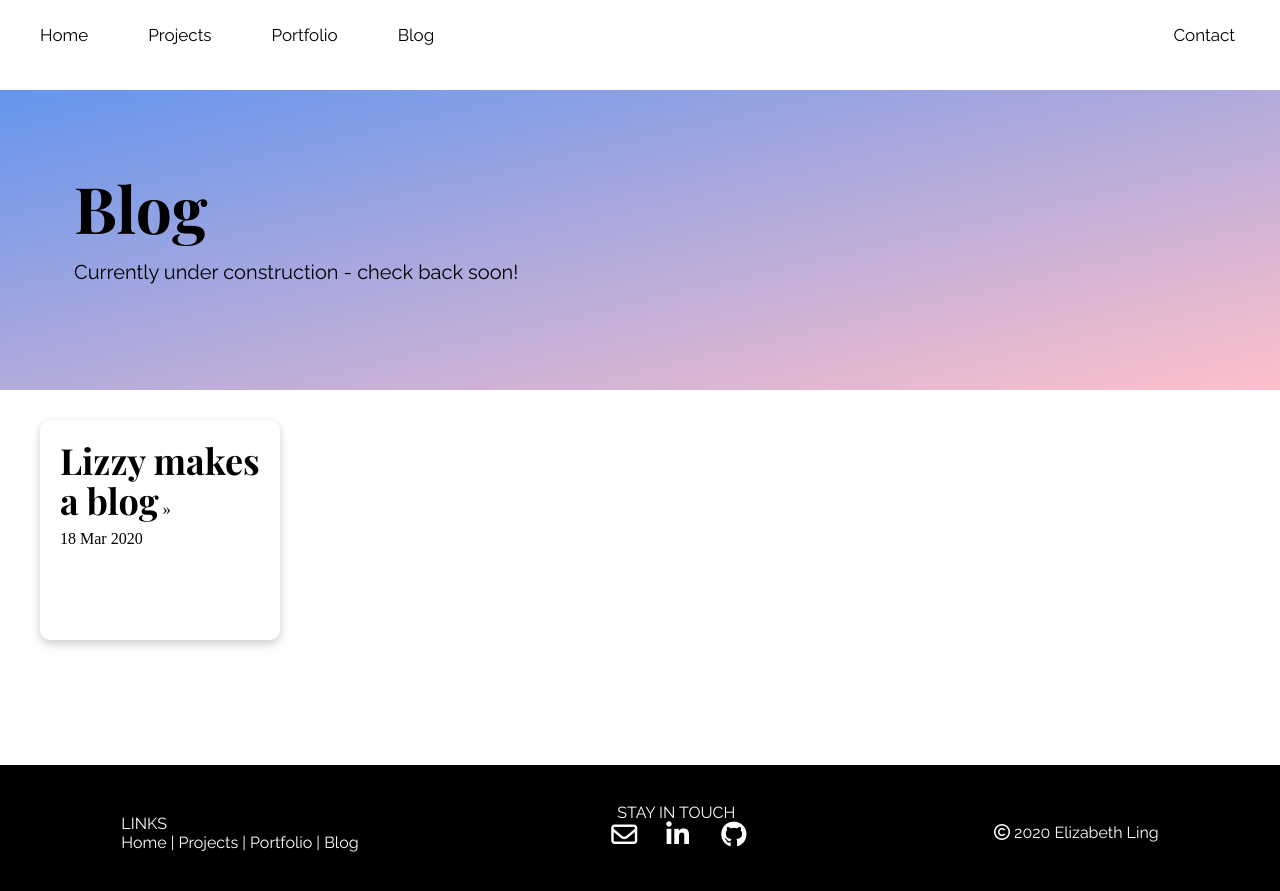
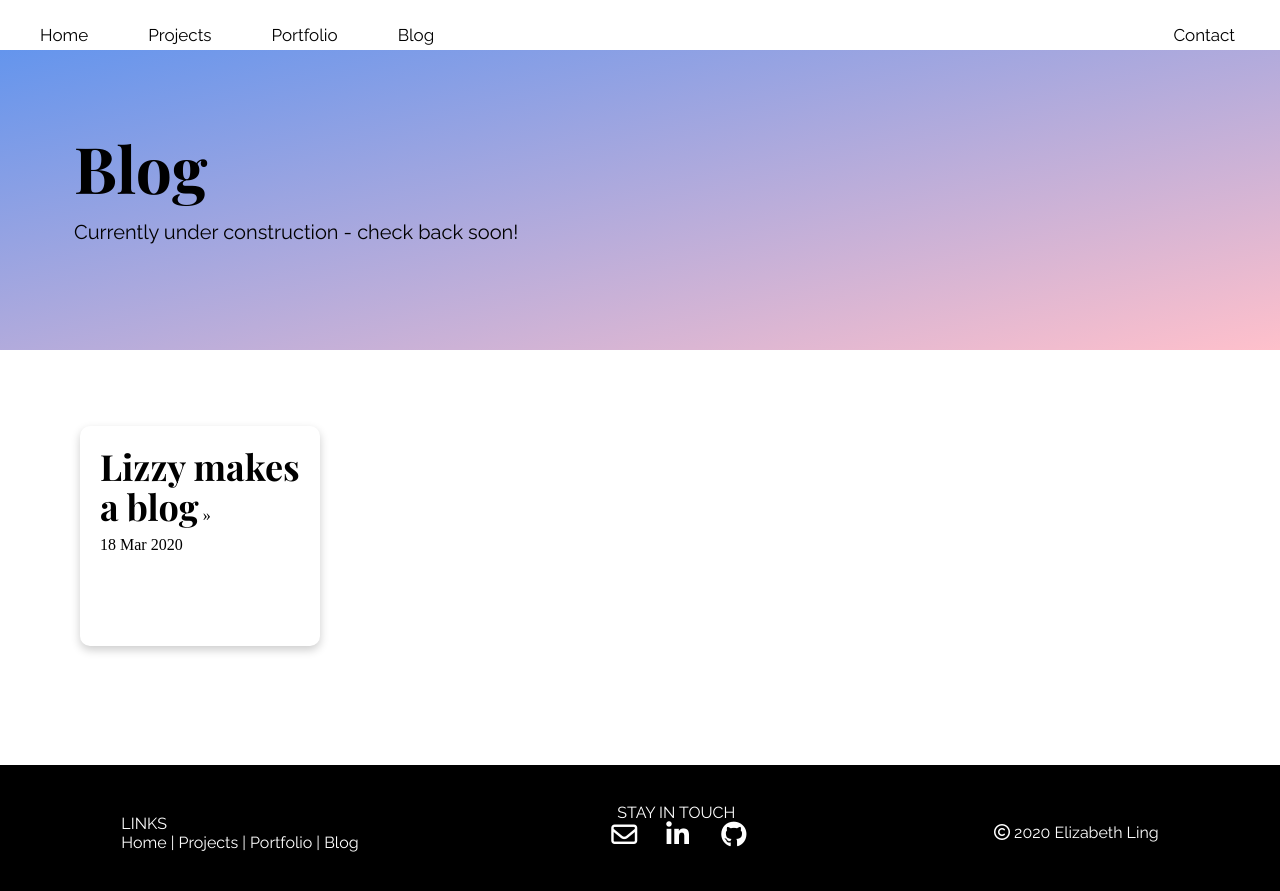
Before and after one commit to lingelizabeth/lingelizabeth.github.io, a Jekyll site: the page built from blog/index.html, in a window 1280 px wide. Shown: the top 891 px of the page. Built offline with Jekyll 4.4.1, drawn with Linux system fonts in a browser that asks for light colours; nearby versions of some CDN libraries.

Commit message:
minor changes 3/26

```diff
--- a/blog/index.html
+++ b/blog/index.html
@@ -7,7 +7,8 @@ title: Blog
 		<p class="blog-title">Currently under construction - check back soon!</p>
 	</div>
 
-	<ul class="posts">
+	<div class="posts">
+	<ul>
 
 	  {% for post in site.posts %}
 		<li class="post-wrapper">
@@ -16,3 +17,4 @@ title: Blog
 		</li>
 	  {% endfor %}
 	</ul>
+	</div>
--- a/css/main.css
+++ b/css/main.css
@@ -20,7 +20,7 @@ body{
 	justify-content: center;
 	width:100vw;
 	height: 300px;
-	margin-top: 40px;
+	/* margin-top: 40px; */
 	background-color: pink; /* For browsers that do not support gradients */
   	background-image: linear-gradient(to bottom right, cornflowerblue, pink);
 }
```
